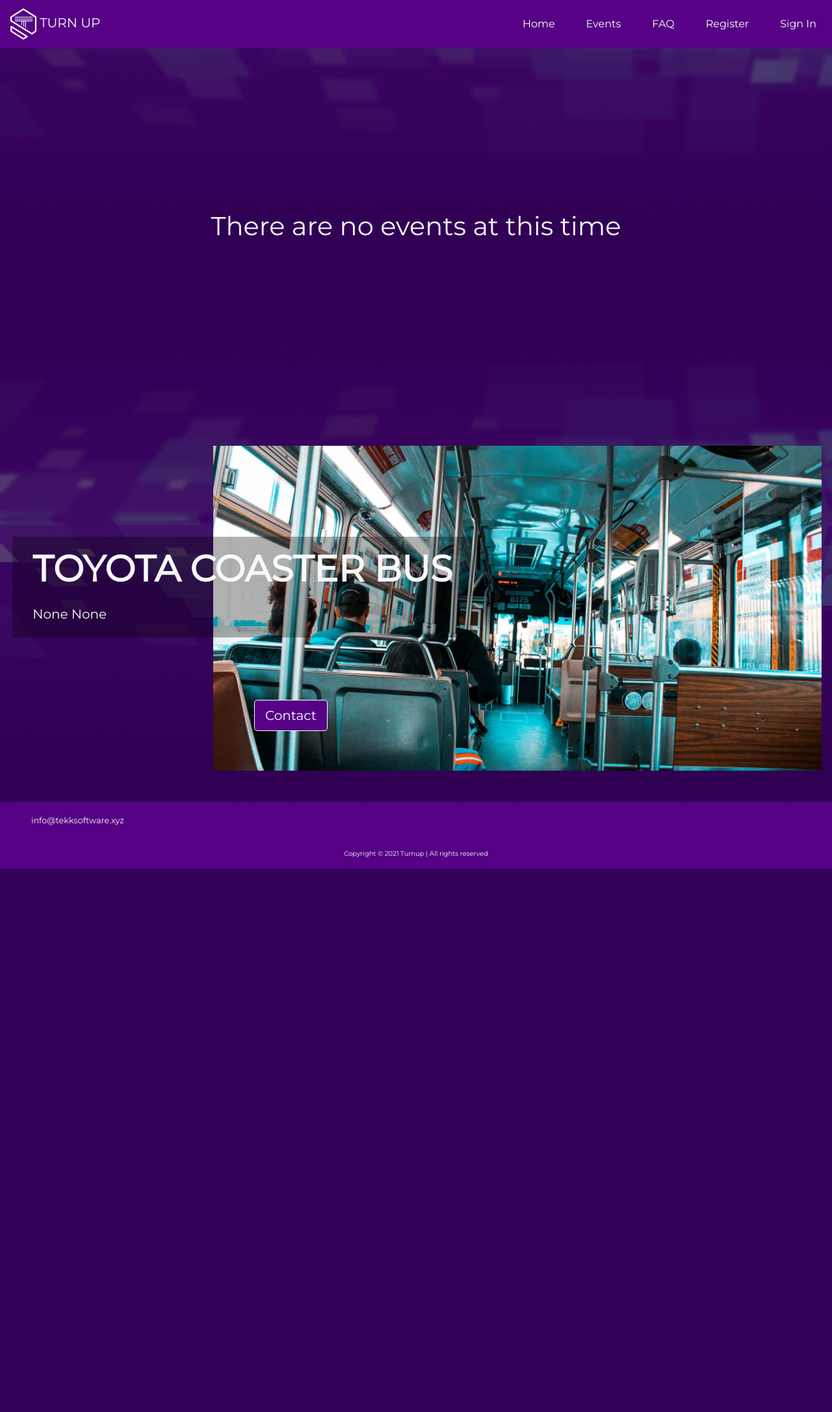
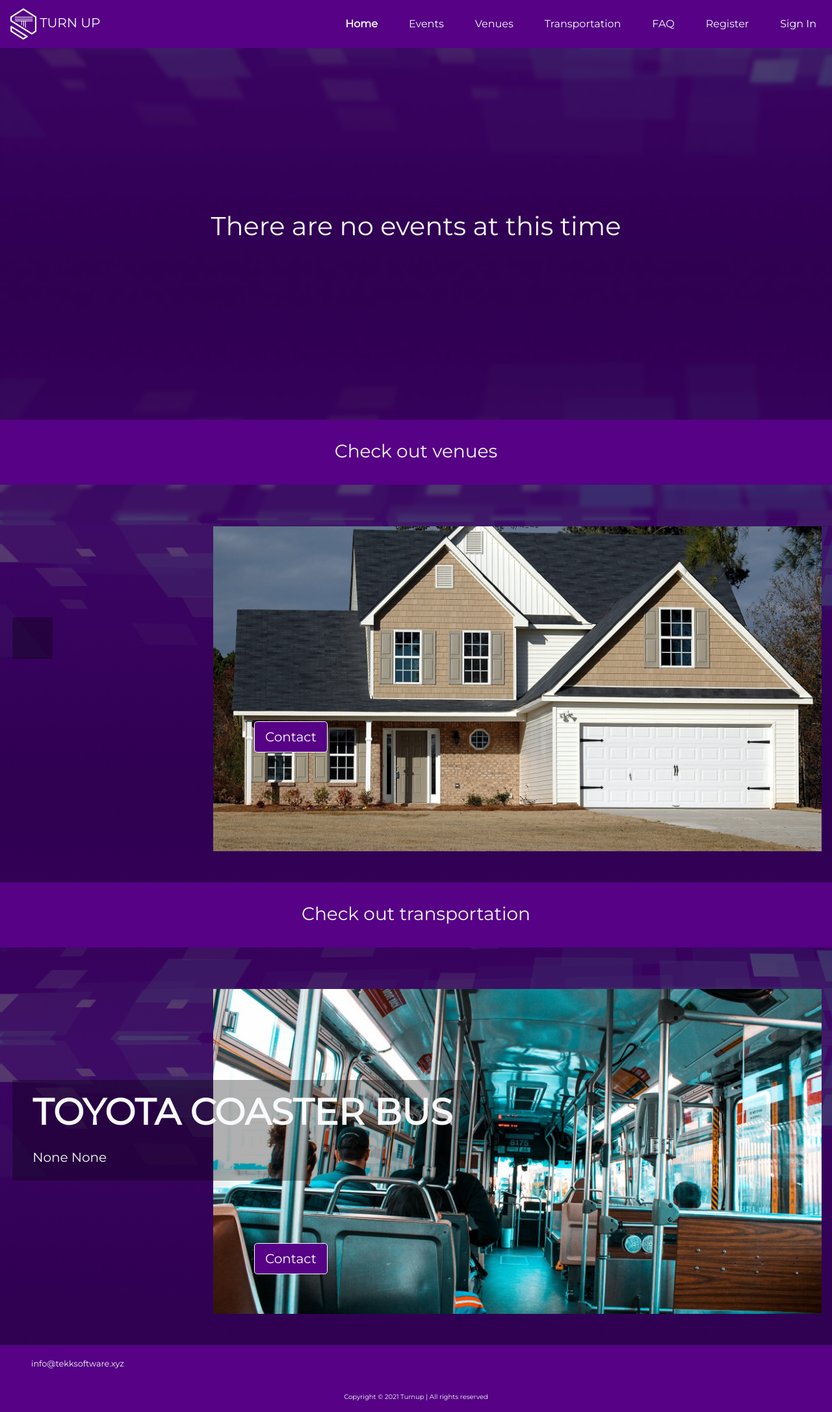
Before and after one commit to judeakinwale/tu_django, a Django app: page / in a window 1280 px wide. Shown: the whole page at 65% size. Before the commit the page ends 1337 px from the top, so only its background shows below. Run offline with Django 3.2, Linux system fonts and the light colour scheme; data comes from the database, SQL or seed files in the repository; parts of the project's set-up code (start-up, migrations or seed data) failed here and were passed over; some libraries are stand-ins or nearby versions; some web fonts are replaced.

Commit message:
Add venue and transportation to page headers navigation

```diff
--- a/core/static/core/css/style.css
+++ b/core/static/core/css/style.css
@@ -178,7 +178,11 @@ body{font-family: Montserrat, Poppins, Helvetica, sans-serif !important;}
 .height-92{
   height: 92vh !important;
 }
-
+.section-seperator {
+  background-color: #560186;
+  height: 100px;
+  text-align: center;
+}
 
 @media (min-width: 576px) {
 }
--- a/core/templates/base.html
+++ b/core/templates/base.html
@@ -38,19 +38,32 @@
             <div class="collapse navbar-collapse" id="navbarTogglerDemo02">
                 <ul class="navbar-nav ml-auto">
                     <li class="nav-item px-3 active">
-                        <a class="nav-link text-white" href="{% url 'core:homepage' %}">Home <span class="sr-only">(current)</span></a>
+                        <a class="nav-link text-white font-weight-bold " href="{% url 'core:homepage' %}">Home <span class="sr-only">(current)</span></a>
                     </li>
                     <li class="nav-item px-3">
-                        <a class="nav-link text-white" href="{% url 'core:event_list' %}">Events</a>
+                        <a class="nav-link text-light" href="{% url 'core:event_list' %}">Events</a>
                     </li>
+
+                    {% if featured_venue %}
                     <li class="nav-item px-3">
-                        <a class="nav-link text-white" href="{% url 'core:faq' %}">FAQ</a>
+                        <a class="nav-link text-light" href="{% url 'location:location_list' %}">Venues</a>
+                    </li>
+                    {% endif %}
+
+                    {% if featured_transport %}
+                    <li class="nav-item px-3">
+                        <a class="nav-link text-light" href="{% url 'transportation:transportation_list' %}">Transportation</a>
+                    </li>
+                    {% endif %}
+
+                    <li class="nav-item px-3">
+                        <a class="nav-link text-light" href="{% url 'core:faq' %}">FAQ</a>
                     </li>
                     <li class="nav-item px-3">
                         {% if user.is_authenticated %}
-                        <a class="nav-link text-white" href="{% url 'core:create_event' %}">Create Event</a>
+                        <a class="nav-link text-light" href="{% url 'core:create_event' %}">Create Event</a>
                         {% else %}
-                        <a class="nav-link text-white" href="{% url 'registration:register' %}">Register</a>
+                        <a class="nav-link text-light" href="{% url 'registration:register' %}">Register</a>
                         {% endif %}
                     </li>
                     <li class="nav-item pl-3">
--- a/core/templates/core/help.html
+++ b/core/templates/core/help.html
@@ -5,6 +5,7 @@
 <main>
   <div class="container my-5">
     <h4 class="text-purple my-5 text-center font-weight-bold">Frequently Asked Questions</h4>
+    {% if object_list.exists %}
     <div class="row py-5">
       <div class="col-md-5">
         <div class="accordion" id="accordionExample">
@@ -34,6 +35,9 @@
         <img src="{% static 'core/img/new/img 6.png' %}" class="img-fluid" alt="">
       </div>
     </div>
+    {% else %}
+    <h1 class="text-center text-dark" style="padding-top: 15%; padding-bottom: 20%;">Sorry, Check back later</h1>
+    {% endif %}
   </div>
 </main>
 {% endblock content %}
--- a/core/templates/core/index.html
+++ b/core/templates/core/index.html
@@ -90,11 +90,26 @@
       {% endif %}
 
     {% else %}
+      <!-- <div class="row d-block my-4 section-seperator">
+        <section class="col pt-2">
+          <h3 class="text-light pt-4">Check out venues</h3>
+        </section>
+      </div> -->
       <h1 class="text-center text-light" style="padding-top: 20%; padding-bottom: 20%;">There are no events at this time</h1>
+      <!-- <div class="row d-block my-4 section-seperator">
+        <section class="col pt-2">
+          <h3 class="text-light pt-4">Check out transportation</h3>
+        </section>
+      </div> -->
     {% endif %}
 
-    {% comment %} {% if featured_venue %}
-      <!-- FEATURED IMAGE AND EVENT DETAILS -->
+    {% if featured_venue %}
+      <!-- FEATURED IMAGE AND VENUE DETAILS -->
+      <div id=featured_venue class="row d-block my-4 section-seperator">
+        <section class="col pt-2">
+          <h3 class="text-light pt-4">Check out venues</h3>
+        </section>
+      </div>
       <section class="my-5">
         <div class="jumbotron jumbotron-fluid pb-0 pt-3 bg-transparent overflow-hidden">
           <div class="row px-md-3">
@@ -121,10 +136,15 @@
           </div>
         </div>
       </section>
-    {% endif %} {% endcomment %}
+    {% endif %}
 
     {% if featured_transport %}
     <!-- FEATURED IMAGE AND EVENT DETAILS -->
+    <div id=featured_transport class="row d-block my-4 section-seperator">
+      <section class="col pt-2">
+        <h3 class="text-light pt-4">Check out transportation</h3>
+      </section>
+    </div>
     <section class="my-5">
       <div class="jumbotron jumbotron-fluid pb-0 pt-3 bg-transparent overflow-hidden">
         <div class="row px-md-3">
```
Also changed, not shown: core/templates/partials/_header.html (+24 -2 lines), core/static/core/js/wow.min.js (added).
